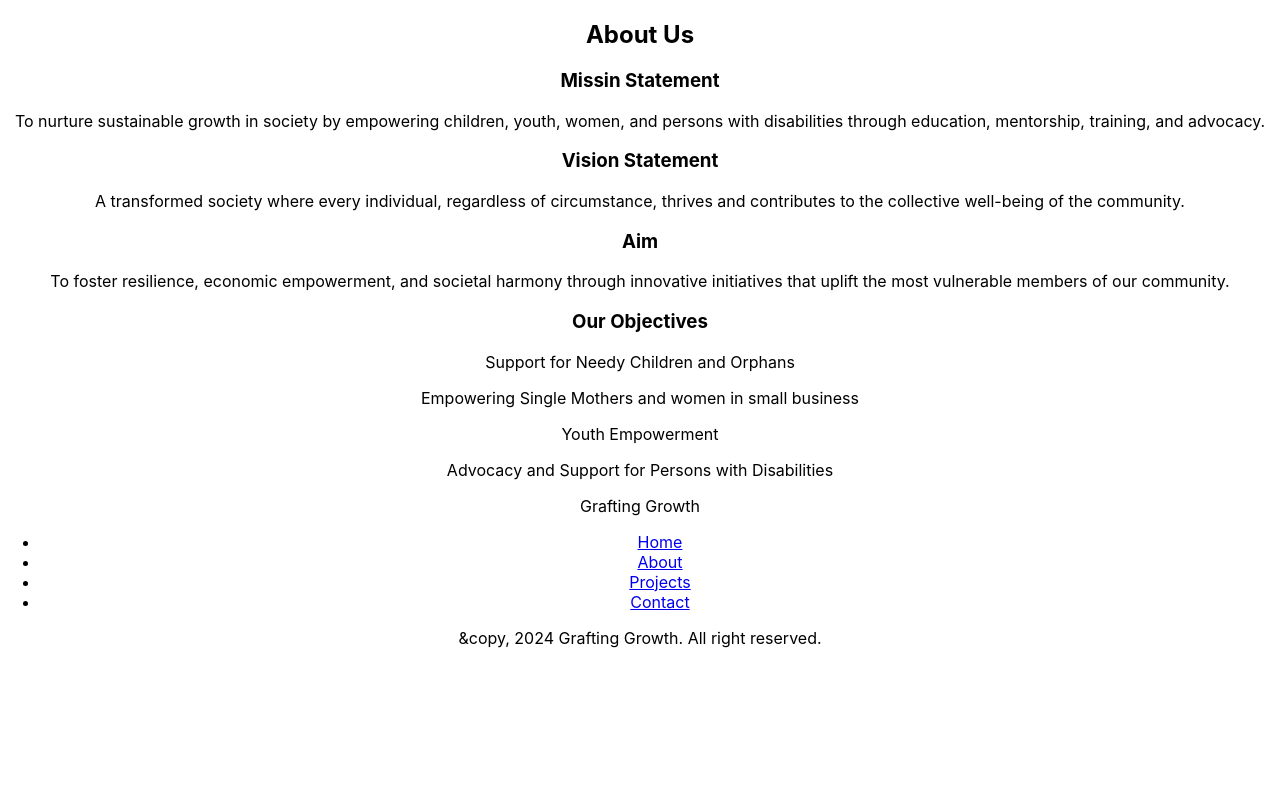
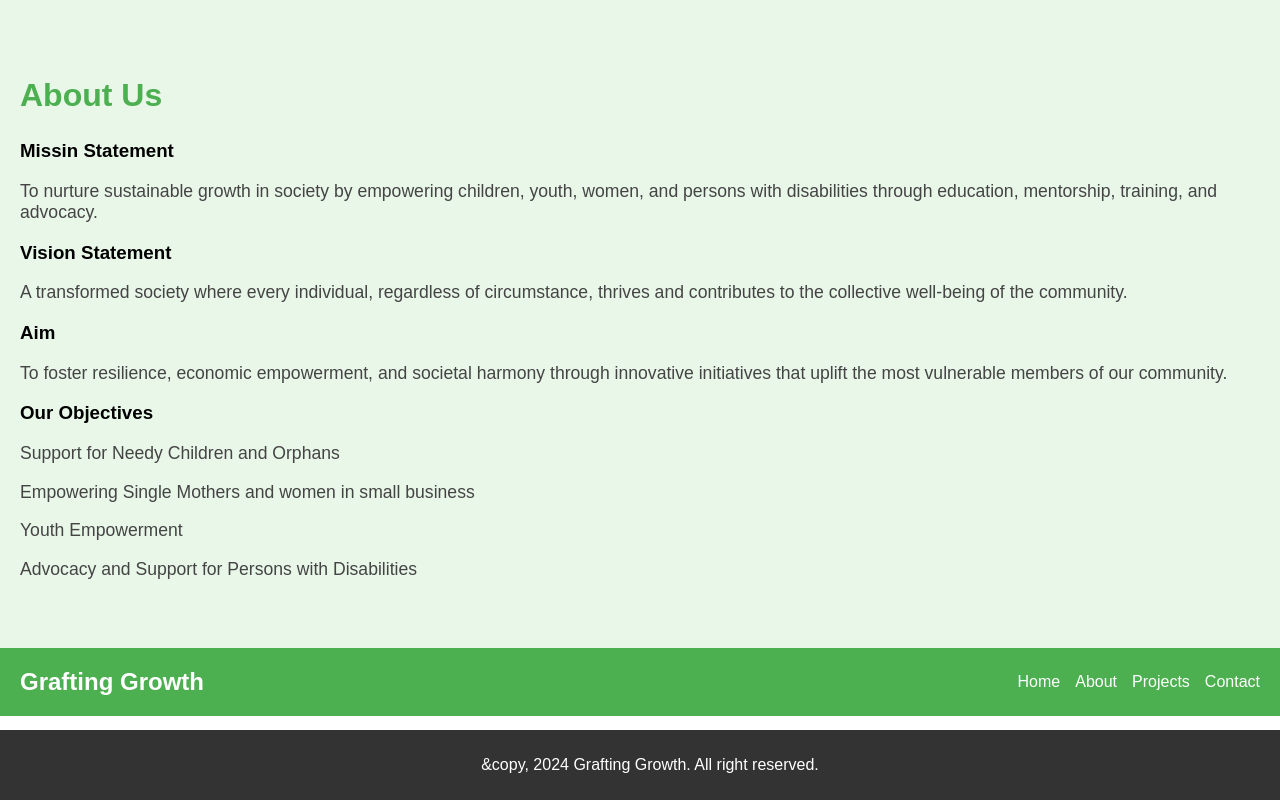
Before and after one commit to QueenterJuma/grafting-growth, a React (Create React App) app: page /about in a window 1280 px wide. Built offline with nearby package versions, Linux system fonts and the light colour scheme; the HTML template or start-up script is replaced by a standard one.

Commit message:
Add styles in App.css

```diff
--- a/src/App.css
+++ b/src/App.css
@@ -1,38 +1,117 @@
 .App {
-  text-align: center;
+  margin: 0;
+  font-family: Arial, sans-serif;
 }
 
-.App-logo {
-  height: 40vmin;
-  pointer-events: none;
+main {
+  min-height: calc(100vh - 80px); /* Ensuring content takes full height minus header and footer */
 }
 
-@media (prefers-reduced-motion: no-preference) {
-  .App-logo {
-    animation: App-logo-spin infinite 20s linear;
-  }
+ul {
+  margin: 0;
+  padding: 0;
 }
 
-.App-header {
-  background-color: #282c34;
-  min-height: 100vh;
+/* CSS for Header  */
+.header {
   display: flex;
-  flex-direction: column;
+  justify-content: space-between;
   align-items: center;
-  justify-content: center;
-  font-size: calc(10px + 2vmin);
+  padding: 20px;
+  background-color: #4CAF50;
   color: white;
 }
 
-.App-link {
-  color: #61dafb;
+.header .logo {
+  font-size: 1.5rem;
+  font-weight: bold;
 }
 
-@keyframes App-logo-spin {
-  from {
-    transform: rotate(0deg);
-  }
-  to {
-    transform: rotate(360deg);
-  }
+.header nav ul {
+  list-style: none;
+  display: flex;
+  gap: 15px;
 }
+
+.header nav ul li a {
+  color: white;
+  text-decoration: none;
+}
+
+.header nav ul li a:hover {
+  text-decoration: underline;
+}
+
+/* CSS for Footer */
+.footer {
+  text-align: center;
+  padding: 10px;
+  background-color: #333;
+  color: white;
+  position: absolute;
+  bottom: 0;
+  width: 100%;
+}
+
+/* CSS for Home */
+.home {
+  text-align: center;
+  padding: 50px 20px;
+  background-color: #f9f9f9;
+}
+
+.home h1 {
+  font-size: 2.5rem;
+  color: #333;
+}
+
+.home p {
+  font-size: 1.2rem;
+  color: #666;
+}
+
+/* CSS for About */
+.about {
+  padding: 50px 20px;
+  background-color: #e9f7e9;
+}
+
+.about h2 {
+  font-size: 2rem;
+  color: #4CAF50;
+}
+
+.about p {
+  font-size: 1.1rem;
+  color: #444;
+}
+
+/* CSS for Contact */
+.contact {
+  padding: 50px 20px;
+  background-color: #f9f9f9;
+  text-align: center;
+}
+.contact h2 {
+  font-size: 2rem;
+  color: #333;
+}
+.contact p {
+  font-size: 1.1rem;
+  color: #555;
+}
+
+/* CSS for Projects */
+.projects {
+  padding: 50px 20px;
+  background-color: #fff;
+  text-align: center;
+}
+.projects h2 {
+  font-size: 2rem;
+  color: #4CAF50;
+}
+.projects p {
+  font-size: 1.1rem;
+  color: #666;
+}
```
